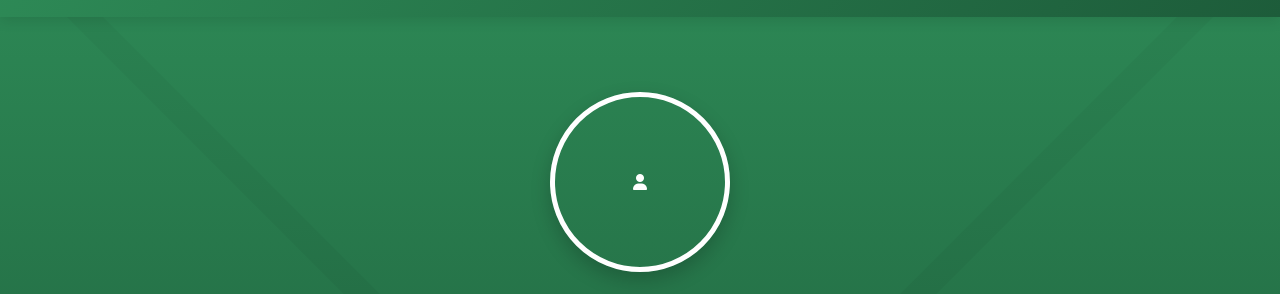
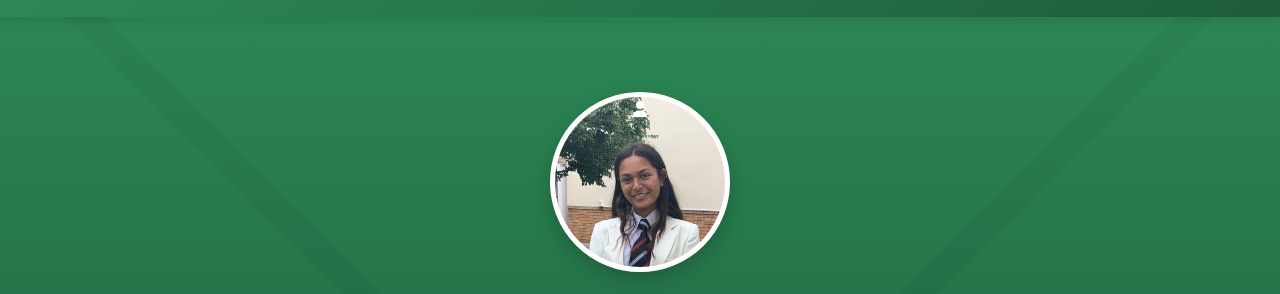
Before and after one commit to LiyanaSingh/LiyanaSingh.github.io, a plain HTML site: page index.html in a window 1280 px wide. Shown: the part 68-362 px from the top of the page. Drawn offline with Linux system fonts and the light colour scheme.

Commit message:
Update index.html

```diff
--- a/index.html
+++ b/index.html
@@ -119,10 +119,9 @@
             border: 5px solid white;
             box-shadow: 0 8px 20px rgba(0, 0, 0, 0.2);
             margin-bottom: 25px;
-            overflow: hidden; /* This ensures the image stays within the circular boundary */
-            display: flex;
-            align-items: center;
-            justify-content: center;
+            background-image: url('images/Profess2.jpg');
+            background-size: cover;
+            background-position: center;
         }
 
         .profile-img img {
```
